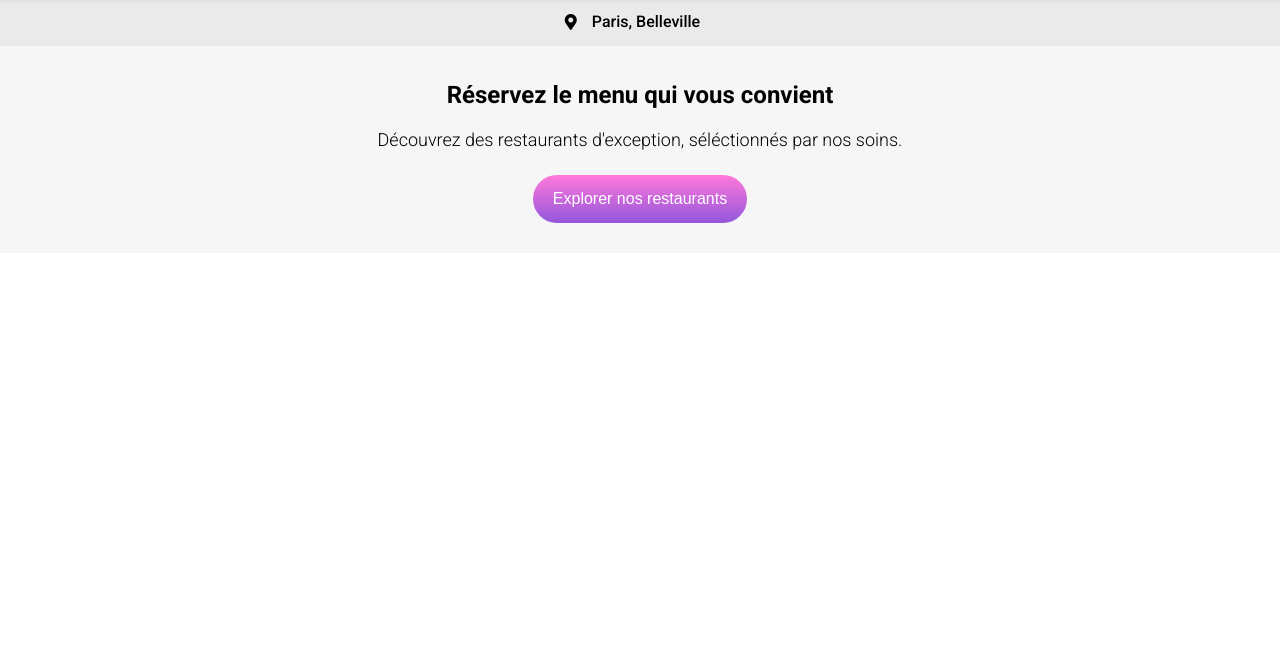
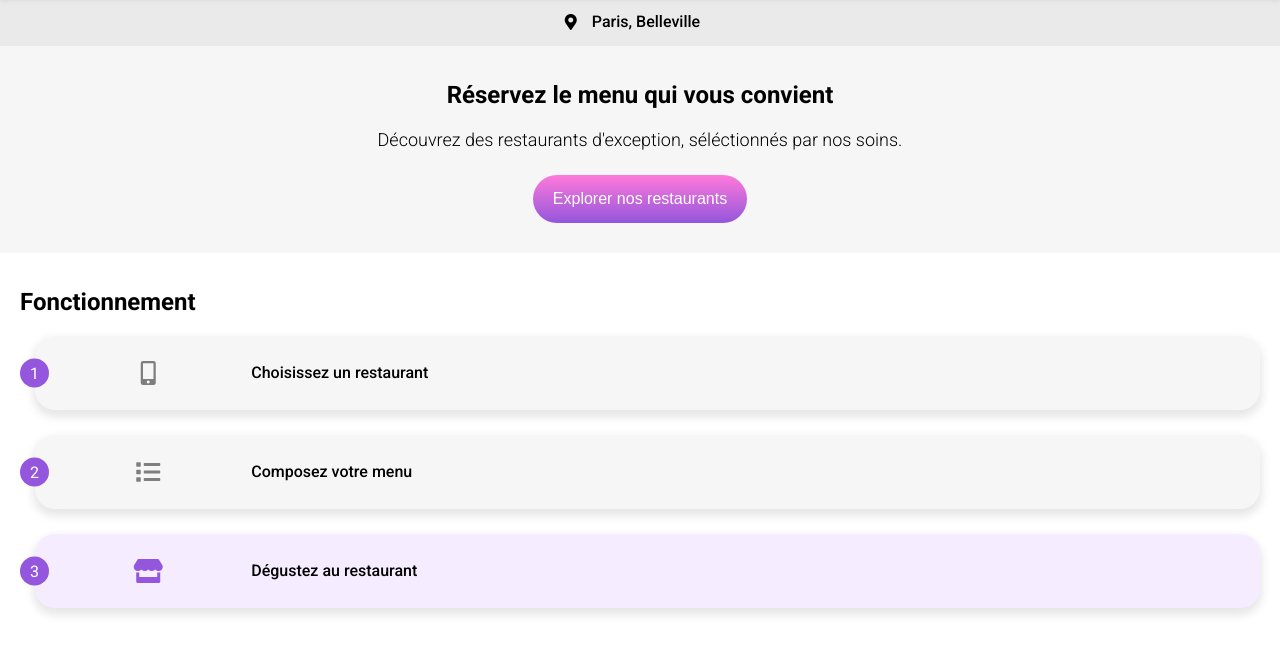
Before and after one commit to aiibe/SouksavanhSyphanravong_3_17062021, a plain HTML site: page index.html in a window 1280 px wide. Shown: the part 67-720 px from the top of the page. Drawn offline with Linux system fonts and the light colour scheme.

Commit message:
add guide section

```diff
--- a/index.html
+++ b/index.html
@@ -37,6 +37,23 @@
         </p>
         <button>Explorer nos restaurants</button>
       </section>
+      <section class="guide">
+        <h2>Fonctionnement</h2>
+        <ol class="guide__steps">
+          <li class="guide__step">
+            <i class="fas fa-mobile-alt"></i>
+            <span>Choisissez un restaurant</span>
+          </li>
+          <li class="guide__step">
+            <i class="fas fa-list"></i>
+            <span>Composez votre menu</span>
+          </li>
+          <li class="guide__step guide__step--active">
+            <i class="fas fa-store"></i>
+            <span>Dégustez au restaurant</span>
+          </li>
+        </ol>
+      </section>
     </main>
     <footer></footer>
   </body>
--- a/scss/style.scss
+++ b/scss/style.scss
@@ -94,3 +94,59 @@ nav {
     margin: 0 0 10px 0;
   }
 }
+
+.guide {
+  padding: 15px 20px;
+
+  &__steps {
+    counter-reset: number;
+    list-style: none;
+    padding: 0;
+    margin-left: 15px;
+  }
+
+  &__step {
+    padding: 25px;
+    border-radius: 20px;
+    box-shadow: 0 5px 10px 2px rgba(0, 0, 0, 0.1);
+    margin-bottom: 25px;
+    background-color: #f6f6f6;
+    position: relative;
+    display: flex;
+    align-items: center;
+
+    &--active {
+      background-color: #f5edff;
+
+      .fas {
+        color: #9356dc;
+      }
+    }
+
+    &::before {
+      color: #fff;
+      border-radius: 25px;
+      background-color: #9356dc;
+      padding: 5px 10px;
+      counter-increment: number;
+      content: counter(number);
+      position: absolute;
+      top: 50%;
+      left: -15px;
+      transform: translateY(-50%);
+    }
+
+    i {
+      color: #7e7e7e;
+      text-align: center;
+      flex: 0 0 15%;
+      font-size: 24px;
+    }
+
+    span {
+      margin-left: 15px;
+      flex: 1 0 85%;
+      font-weight: 500;
+    }
+  }
+}
```
Also changed, not shown: css/style.css.
